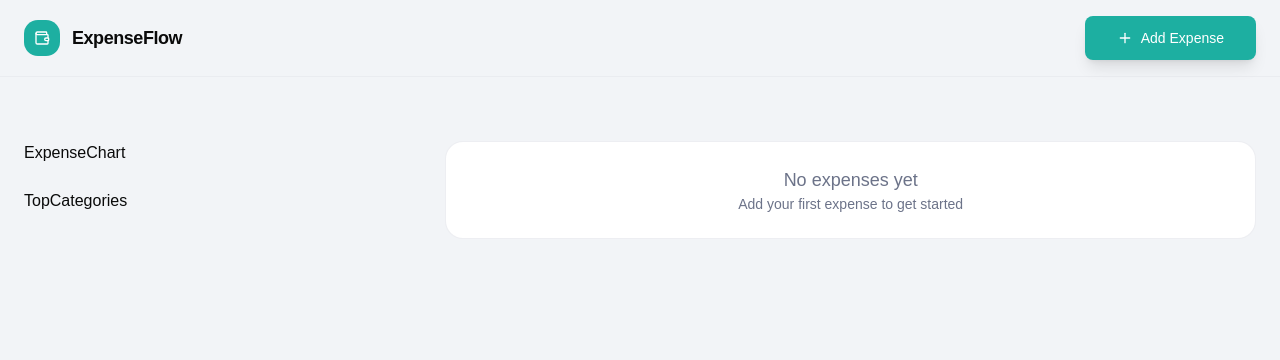
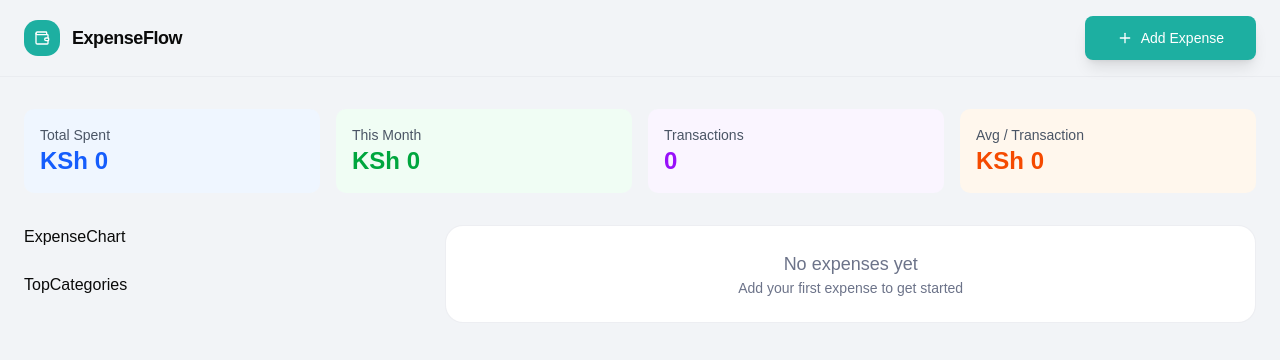
Before and after one commit to kiarie-ke/Expense-Tracker, a React (Vite) app: page / in a window 1280 px wide. Shown: the top 360 px of the page. Built offline with nearby package versions, Linux system fonts and the light colour scheme.

Commit message:
Stats Card

```diff
--- a/src/App.tsx
+++ b/src/App.tsx
@@ -4,10 +4,21 @@ import AddExpenseModal from "./components/AddExpenseModal";
 import type { IExpense } from "./types/expense";
 import { nanoid } from "nanoid";
 import ExpenseList from "./components/ExpenseList";
+import { EXPENSE_CATEGORIES } from "./constants";
+import {
+  Select,
+  SelectContent,
+  SelectGroup,
+  SelectItem,
+  SelectTrigger,
+  SelectValue,
+} from "./components/shared/ui/Select";
+import StatsCard from "./components/StatsCard";
 
 function App() {
   const [showAddExpenseModal, setShowAddExpenseModal] = useState(false);
   const [selectedExpense, setSelectedExpense] = useState<IExpense | null>(null);
+  const [selectedCategory, setSelectedCategory] = useState<string>("all");
   const [expenses, setExpense] = useState<IExpense[]>([]);
 
   const handleSaveExpense = (formData: IExpense) => {
@@ -34,11 +45,15 @@ function App() {
     setShowAddExpenseModal(true);
   };
 
+  const filteredExpenses = selectedCategory === "all"
+    ? expenses
+    : expenses.filter((expense) => expense.category === selectedCategory);
+
   return (
     <div className="min-h-screen">
       <Header setShowAddExpenseModal={setShowAddExpenseModal} />
       <main className="max-w-7xl m-auto px-6 py-8">
-        {/* StatsCard */}
+        <StatsCard expenses={expenses}/>
         <div className="grid grid-cols-3 mt-8 m-auto gap-8">
           <div className="flex flex-col gap-6">
             <span>ExpenseChart</span>
@@ -50,9 +65,26 @@ function App() {
                 <h1 className="text-sm font-semibold uppercase tracking-wider text-storm-gray mb-5">
                   Recent Transaction
                 </h1>
+                <div className="mb-4">
+                  <Select value={selectedCategory} onValueChange={setSelectedCategory}>
+                    <SelectTrigger className="w-48">
+                      <SelectValue placeholder="Filter by category" />
+                    </SelectTrigger>
+                    <SelectContent>
+                      <SelectGroup>
+                        <SelectItem value="all">All Categories</SelectItem>
+                        {Object.entries(EXPENSE_CATEGORIES).map(([value, label]) => (
+                          <SelectItem key={value} value={value}>
+                            {label}
+                          </SelectItem>
+                        ))}
+                      </SelectGroup>
+                    </SelectContent>
+                  </Select>
+                </div>
                 {/* Categoryfilter */}
                 <ExpenseList
-                  expenses={expenses}
+                  expenses={filteredExpenses}
                   onDelete={handleDeleteExpense}
                   onEdit={handleEditExpense}
                 />
--- /dev/null
+++ b/src/components/StatsCard.tsx
@@ -0,0 +1,60 @@
+import type { IExpense } from "@/types/expense";
+
+const StatsCard = ({ expenses }: { expenses: IExpense[] }) => {
+  const totalSpent = expenses.reduce(
+    (acc, curr) => acc + (curr.amount || 0),
+    0,
+  );
+
+  const getThisMonthTotal = () => {
+    const now = new Date();
+    const currentMonth = now.getMonth();
+    const currentYear = now.getFullYear();
+
+    return expenses
+      .filter((expense) => {
+        const expenseDate = new Date(expense.date);
+        return (
+          expenseDate.getMonth() === currentMonth &&
+          expenseDate.getFullYear() === currentYear
+        );
+      })
+      .reduce((acc, curr) => acc + (curr.amount || 0), 0);
+  };
+
+  const thisMonthTotal = getThisMonthTotal();
+  const transactionCount = expenses.length;
+  const averagePerTransaction =
+    transactionCount > 0 ? totalSpent / transactionCount : 0;
+
+  return (
+    <div className="grid grid-cols-1 md:grid-cols-2 lg:grid-cols-4 gap-4">
+      <div className="bg-blue-50 p-4 rounded-lg">
+        <p className="text-sm text-gray-600">Total Spent</p>
+        <p className="text-2xl font-bold text-blue-600">
+          KSh {totalSpent.toLocaleString()}
+        </p>
+      </div>
+      <div className="bg-green-50 p-4 rounded-lg">
+        <p className="text-sm text-gray-600">This Month</p>
+        <p className="text-2xl font-bold text-green-600">
+          KSh {thisMonthTotal.toLocaleString()}
+        </p>
+      </div>
+      <div className="bg-purple-50 p-4 rounded-lg">
+        <p className="text-sm text-gray-600">Transactions</p>
+        <p className="text-2xl font-bold text-purple-600">
+          {transactionCount}
+        </p>
+      </div>
+      <div className="bg-orange-50 p-4 rounded-lg">
+        <p className="text-sm text-gray-600">Avg / Transaction</p>
+        <p className="text-2xl font-bold text-orange-600">
+          KSh {averagePerTransaction.toLocaleString(undefined, { maximumFractionDigits: 0 })}
+        </p>
+      </div>
+    </div>
+  );
+};
+
+export default StatsCard;
```
